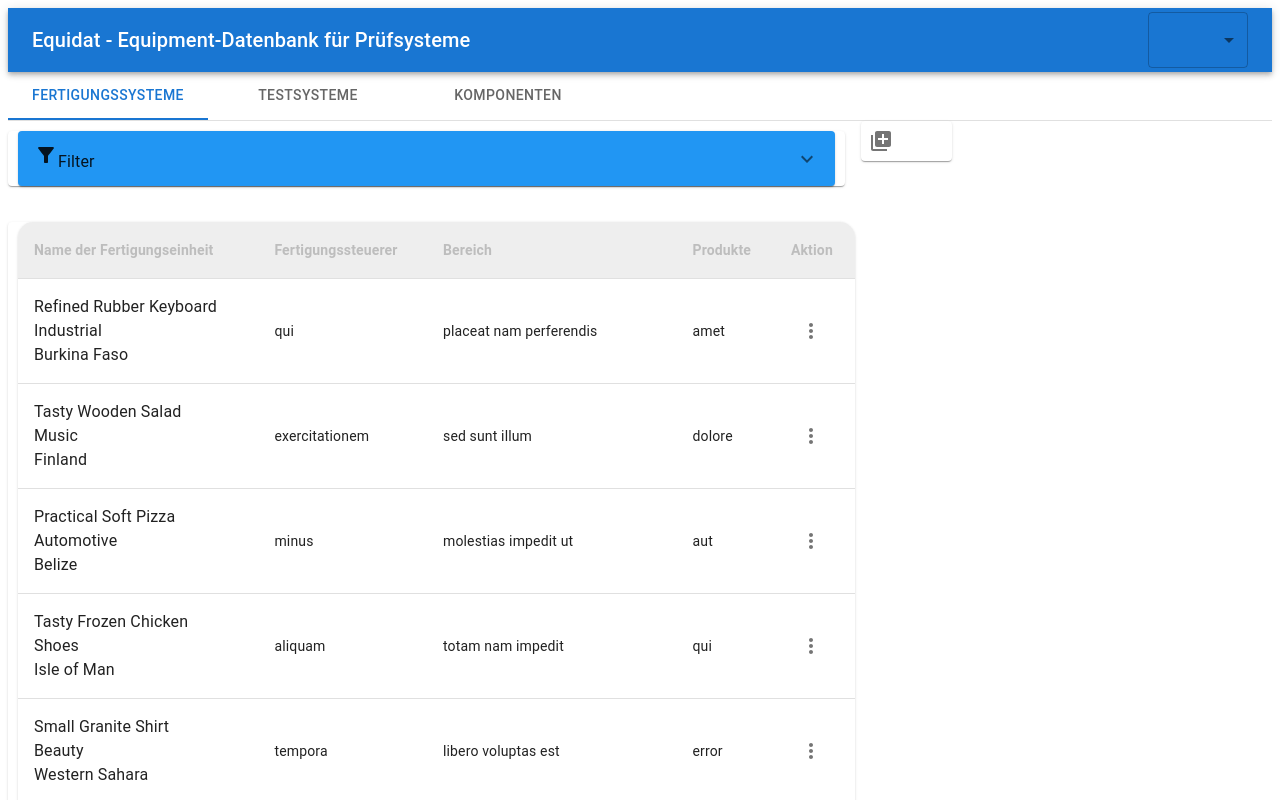
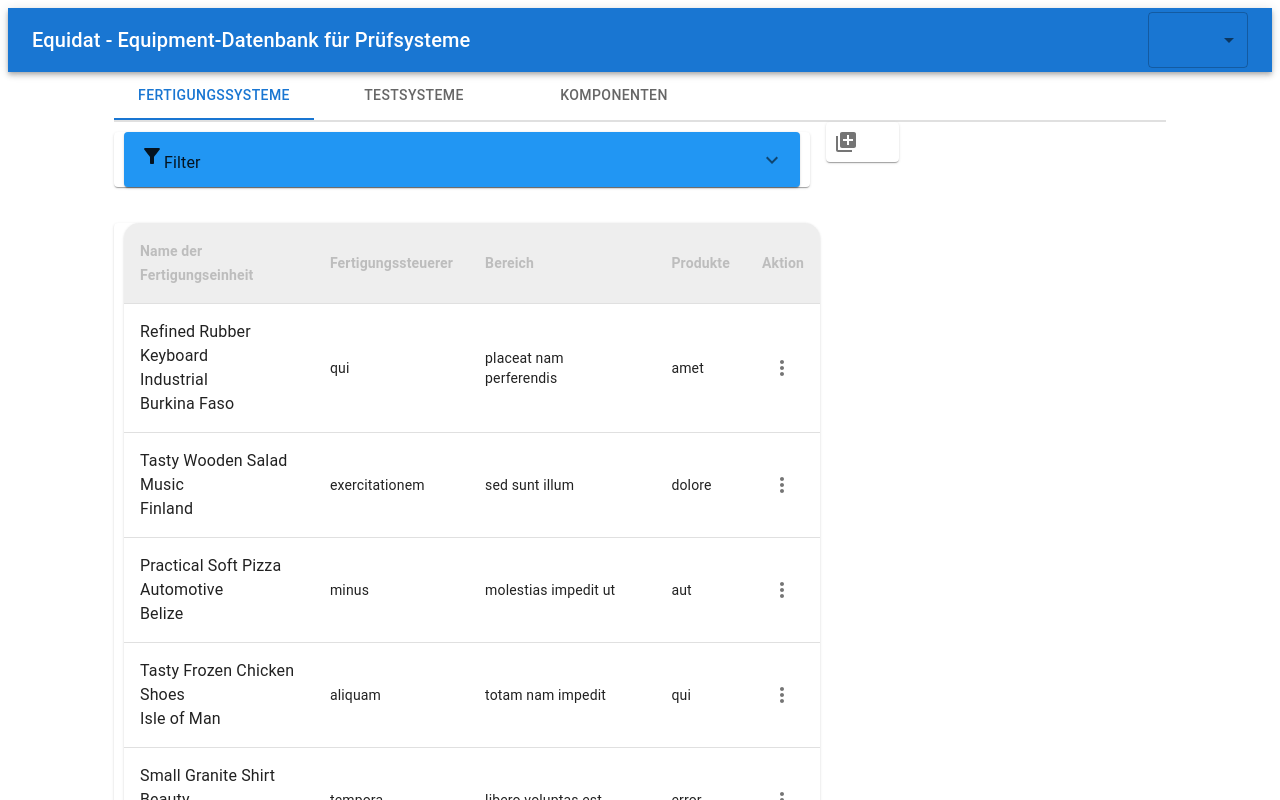
Before and after one commit to DerKarums/EquiDatApp, a React (Create React App) app in the folder frontend/: page /manufacturingUnits in a window 1280 px wide. Shown: the top 800 px of the page. Built offline with nearby package versions, Linux system fonts and the light colour scheme.

Commit message:
readded Frame styling

```diff
--- a/frontend/src/App.tsx
+++ b/frontend/src/App.tsx
@@ -1,12 +1,16 @@
 import React from 'react';
 import { BrowserRouter } from "react-router-dom";
 import NavigationComponent from './components/NavigationComponent';
+import Frame from './components/shared/frame/Frame';
 
 function App() {
+  const [language, setLanguage] = React.useState('');
 
   return (
     <BrowserRouter>
-      <NavigationComponent />
+      <Frame language={language} setLanguage={setLanguage}>
+        <NavigationComponent />
+      </Frame>
     </BrowserRouter>
   );
 } export default App;
--- a/frontend/src/components/NavigationComponent.tsx
+++ b/frontend/src/components/NavigationComponent.tsx
@@ -1,3 +1,4 @@
+import { Box, Grid, Tab, Tabs } from '@mui/material';
 import React from 'react';
 import { Redirect, Route, Switch } from "react-router-dom";
 import ManufacturingUnitDetail from './DetailFertigungssystem';
@@ -5,15 +6,10 @@ import DetailKomponente from './DetailKomponente';
 import DetailTestsystem from './DetailTestsystem';
 import HeaderBar from './shared/frame/HeaderBar';
 import NavigationTabs from './shared/frame/NavigationTabs';
-import ManufacturingUnitsComponent from './Unit-App';
+import { default as App, default as ManufacturingUnitsComponent } from './Unit-App';
 
 function NavigationComponent() {
-    const [language, setLanguage] = React.useState('');
-
     return (
-        <>
-            <HeaderBar language={language} setLanguage={setLanguage} />
-            <NavigationTabs />
         <Switch>
             <Route path="/components/:componentId">
                 <DetailKomponente /> {/* TODO */}
@@ -38,6 +34,5 @@ function NavigationComponent() {
             </Route>
             <Redirect from="" to="/manufacturingUnits" />
         </Switch>
-        </>
     );
 } export default NavigationComponent;
--- /dev/null
+++ b/frontend/src/components/shared/frame/Frame.tsx
@@ -0,0 +1,36 @@
+import { Box, Grid } from '@mui/material';
+import * as React from 'react';
+import NavigationTabs from './NavigationTabs';
+import HeaderBar from './HeaderBar';
+
+interface FrameProps {
+    children?: React.ReactNode;
+    language: string;
+    setLanguage(language: string): void;
+}
+
+const Frame = ({ children, language, setLanguage }: FrameProps) => {
+    return (
+        <>
+            <HeaderBar language={language} setLanguage={setLanguage} />
+            <Box sx={{ flexGrow: 1 }}>
+                <Grid container spacing={1}>
+                    <Grid item xs={1}>
+                    </Grid>
+                    <Grid item xs={10}>
+                        <Box sx={{ borderBottom: 1, borderColor: 'divider' }}>
+                            <NavigationTabs />
+                        </Box>
+
+                        {children}
+
+                    </Grid>
+                    <Grid item xs={1}>
+                    </Grid>
+                </Grid>
+            </Box>
+        </>
+    )
+}
+
+export default Frame;
```
Lines whose indentation alone changed are shown as unchanged.
